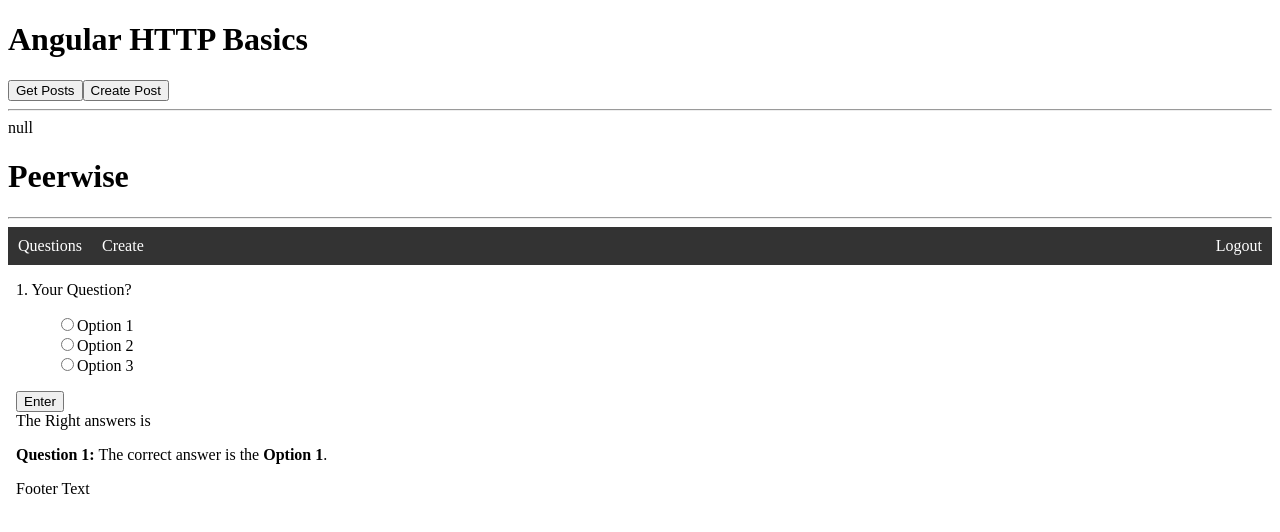
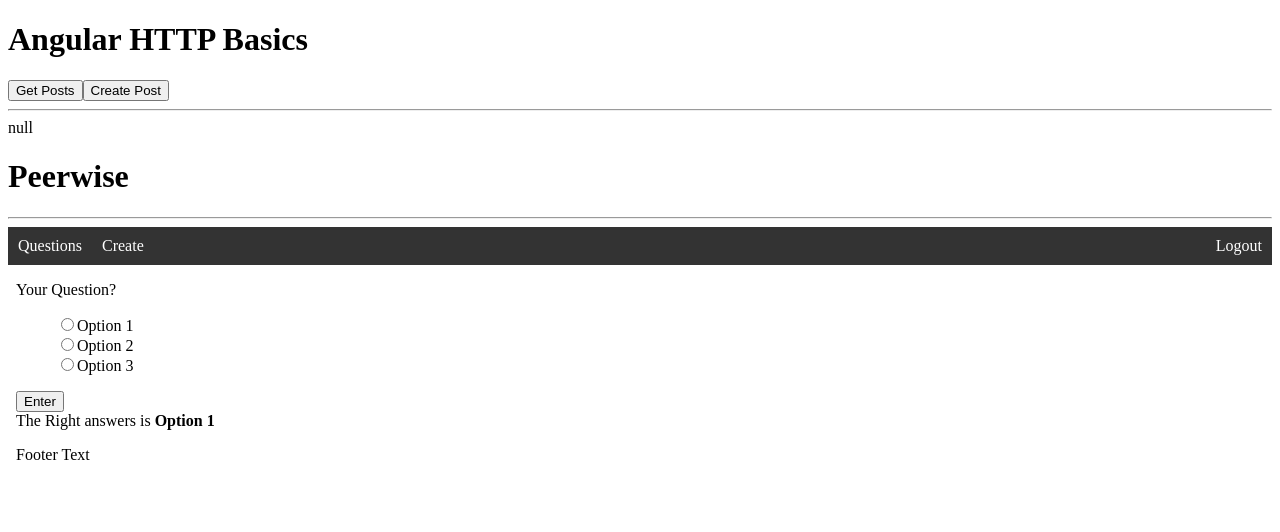
Before and after one commit to isaac324/cst438-project, an Angular app: page /home in a window 1280 px wide. Shown: the top 532 px of the page. Built offline with nearby package versions, Linux system fonts and the light colour scheme.

Commit message:
update 12/8

```diff
--- a/src/app/home/home.component.html
+++ b/src/app/home/home.component.html
@@ -44,7 +44,7 @@
           <br>
         </div> -->
 
-        <p class="question">1. Your Question?</p>
+        <p class="question">Your Question?</p>
         <ul class="answers">
           <input type="radio" name="q1" value="a" id="q1a"><label for="q1a">Option 1</label><br/>
           <input type="radio" name="q1" value="b" id="q1b"><label for="q1b">Option 2</label><br/>
@@ -53,10 +53,7 @@
         </ul>
         <button class ="answers">Enter</button>
         <div id="results">
-          The Right answers is
-        </div>
-        <div id="category1">
-          <p><strong>Question 1:</strong> The correct answer is the <strong>Option 1</strong>.</p>
+          The Right answers is <strong>Option 1</strong>
         </div>
 
       </div>
```
